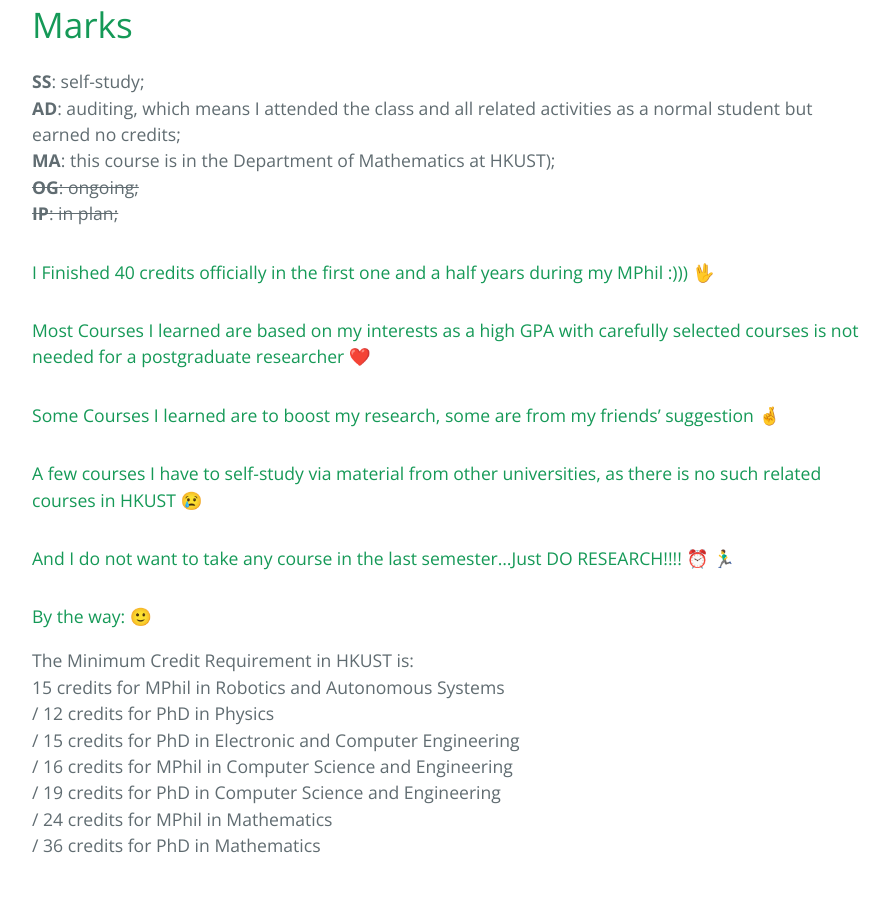
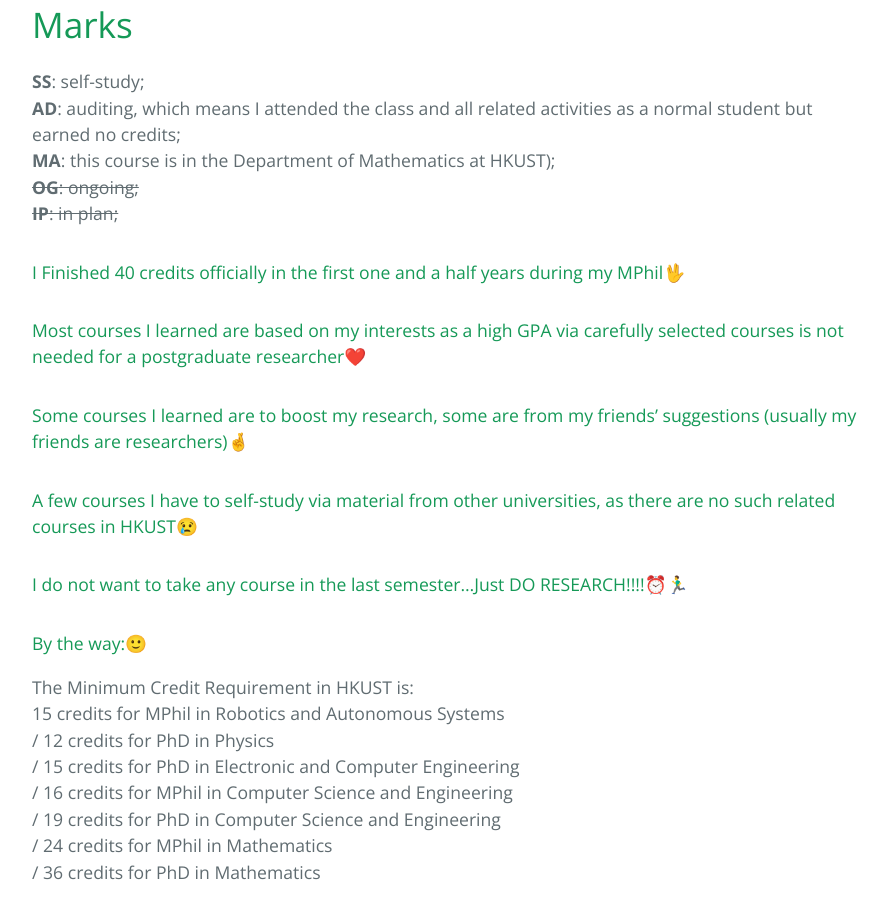
Before and after one commit to klyw1998/LiangyaweiKuang, a Jekyll site: the page built from courses.md, in a window 1280 px wide and 900 px high, scrolled down 2567 px. Shown: the whole window, without its empty margins (192-1082 px from the left). Built offline with Jekyll 4.4.1, drawn with Linux system fonts in a browser that asks for light colours; some of the changed text lies outside the part shown.

Commit message:
Update courses.md

```diff
--- a/courses.md
+++ b/courses.md
@@ -81,12 +81,12 @@ __MA__: this course is in the Department of Mathematics at HKUST);
 ~~__IP__: in plan;~~
 
 
-#### I Finished 40 credits officially in the first one and a half years during my MPhil :)))  🖖
-#### Most Courses I learned are based on my interests as a high GPA with carefully selected courses is not needed for a postgraduate researcher  ❤️
-#### Some Courses I learned are to boost my research, some are from my friends' suggestion  🤞
-#### A few courses I have to self-study via material from other universities, as there is no such related courses in HKUST 😢
-#### And I do not want to take any course in the last semester...Just DO RESEARCH!!!!  ⏰ 🏃‍♂️
-#### By the way: 🙂
+#### I Finished 40 credits officially in the first one and a half years during my MPhil🖖
+#### Most courses I learned are based on my interests as a high GPA via carefully selected courses is not needed for a postgraduate researcher❤️
+#### Some courses I learned are to boost my research, some are from my friends' suggestions (usually my friends are researchers)🤞
+#### A few courses I have to self-study via material from other universities, as there are no such related courses in HKUST😢
+#### I do not want to take any course in the last semester...Just DO RESEARCH!!!!⏰🏃‍♂️
+#### By the way:🙂
 The Minimum Credit Requirement in HKUST is:
 15 credits for MPhil in Robotics and Autonomous Systems
 / 12 credits for PhD in Physics
```
Also changed, not shown: other parts of courses.md (+1 -1 lines).
